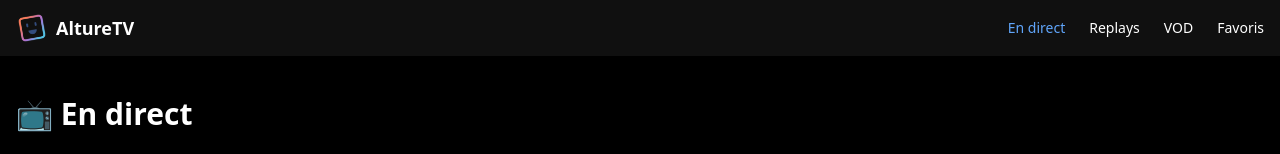
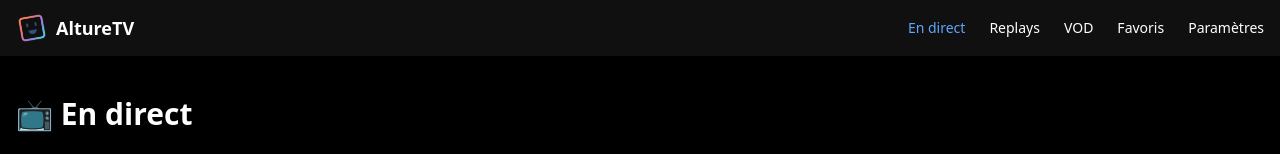
Before and after one commit to Alture-officiel/AltureTVsite, a plain HTML site: page index.html in a window 1280 px wide. Shown: the top 154 px of the page. Drawn offline with nearby package versions, Linux system fonts and the light colour scheme.

Commit message:
Update index.html

```diff
--- a/index.html
+++ b/index.html
@@ -21,6 +21,7 @@
         <a href="replay.html" class="hover:text-blue-400">Replays</a>
         <a href="vod.html" class="hover:text-blue-400">VOD</a>
         <a href="favoris.html" class="hover:text-blue-400">Favoris</a>
+        <a href="favoris.html" class="hover:text-blue-400">Paramètres</a>
       </nav>
       <button class="md:hidden text-white" onclick="toggleMenu()">☰</button>
     </div>
```
